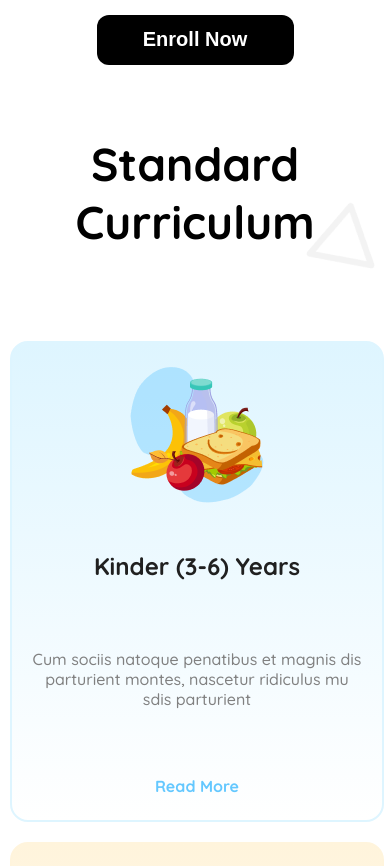
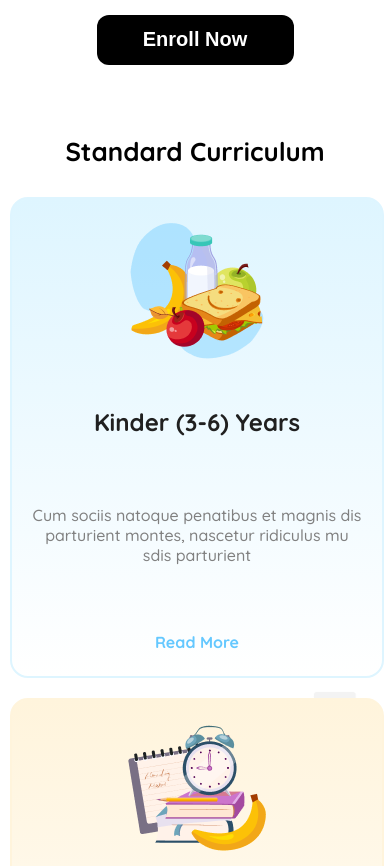
Before and after one commit to kira217-cyber/my-second-assignment, a plain HTML site: page index.html in a window 390 px wide. Shown: the part 840-1706 px from the top of the page. Drawn offline with Linux system fonts and the light colour scheme; files whose address does not match are found by name.

Commit message:
complete third-section fully

```diff
--- a/CSS/style.css
+++ b/CSS/style.css
@@ -276,4 +276,9 @@
     .arrow{
         display: none;
     }
+    .standard-title{
+        font-size: 1.62rem;
+        font-weight: bold;
+        margin-bottom: 20px;
+    }
 }
```
